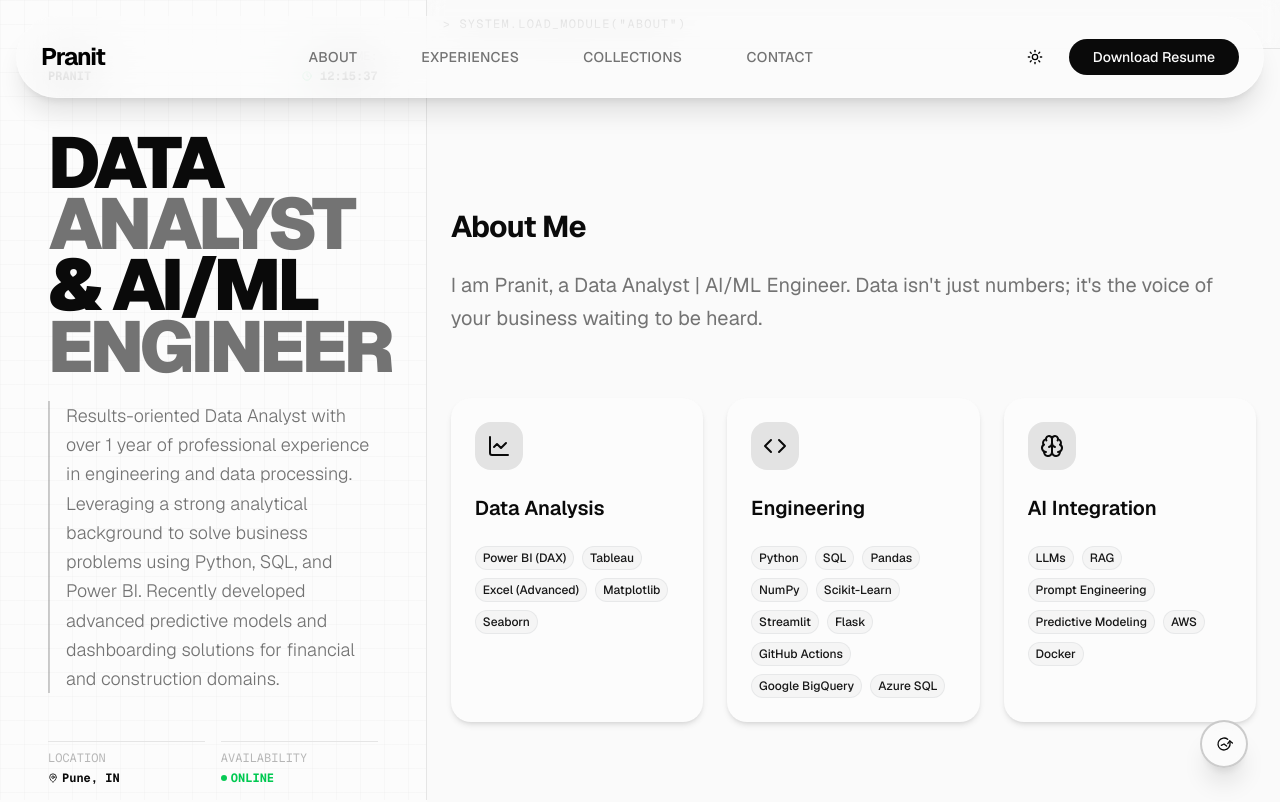
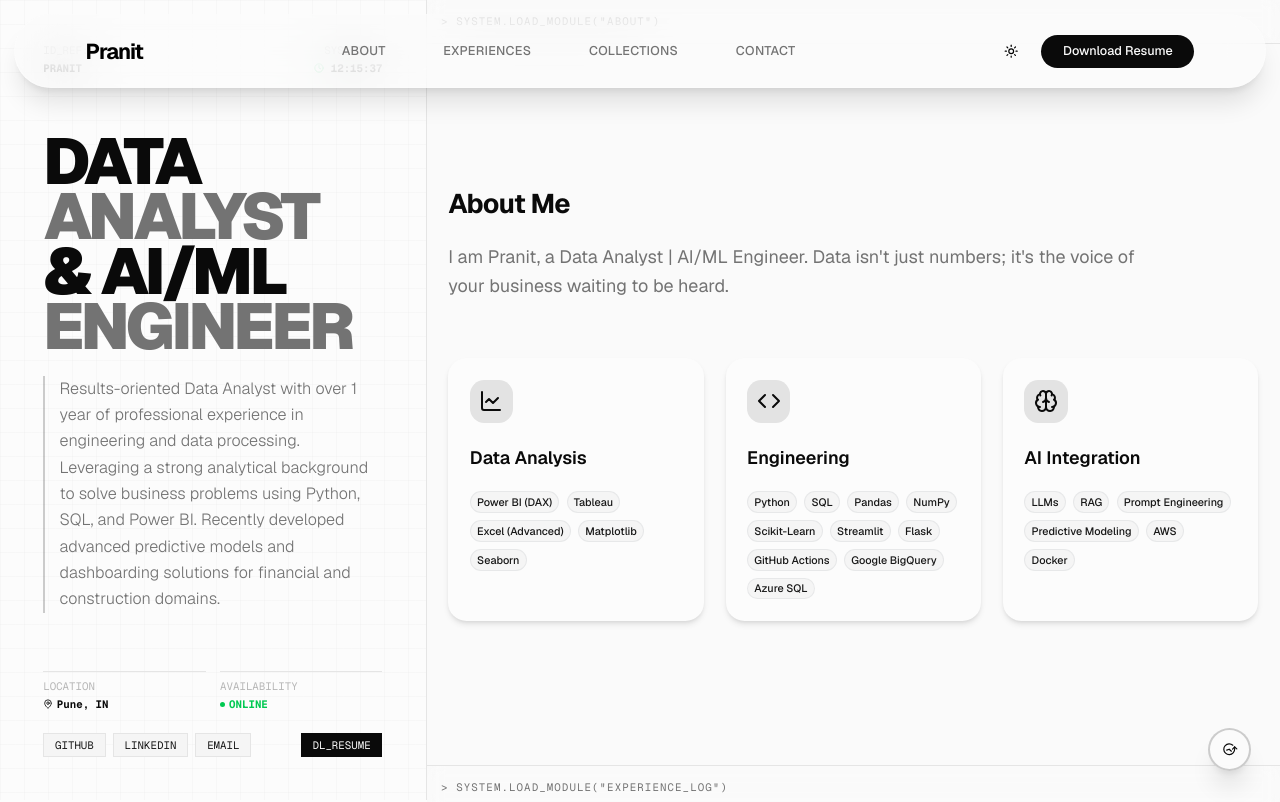
Before and after one commit to Pranit-satnurkar/Vision, a Next.js app: page / in a window 1280 px wide. Shown: the top 802 px of the page. Built offline with nearby package versions, Linux system fonts and the light colour scheme.

Commit message:
style: Reduce global scale by 10%

```diff
--- a/app/globals.css
+++ b/app/globals.css
@@ -133,6 +133,11 @@
 }
 
 @layer base {
+  html {
+    font-size: 90%;
+    /* Scales entire UI down by 10% */
+  }
+
   * {
     @apply border-border outline-ring/50;
   }
```
